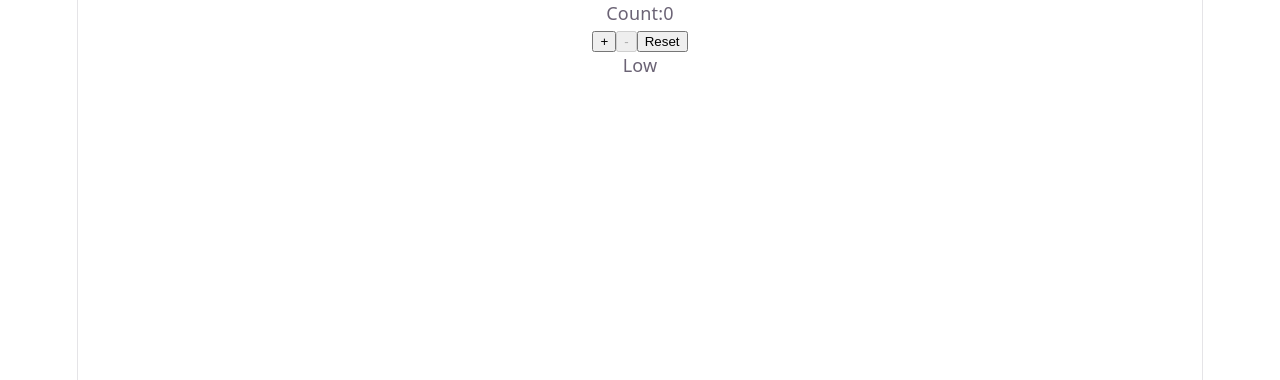
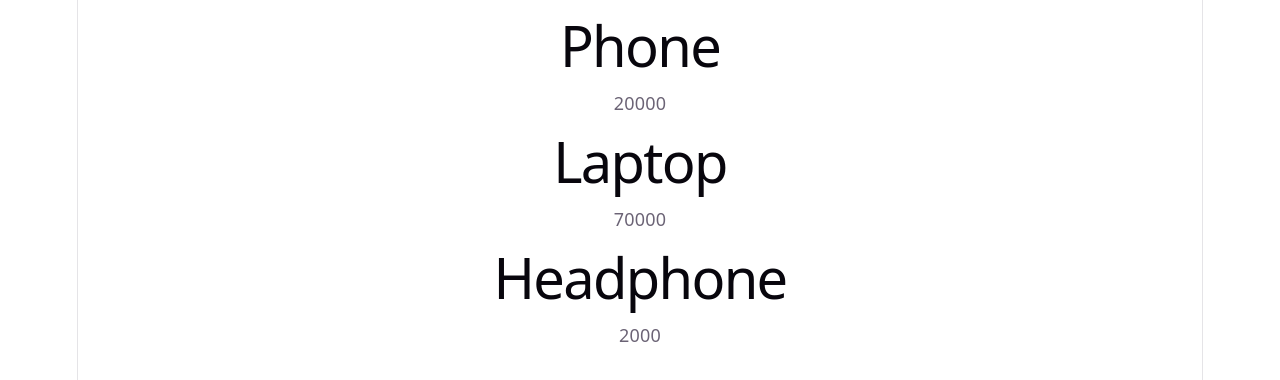
Before and after one commit to ybhavanareddy/react-learning-journey, a React (Vite) app in the folder phase-1-basics/: page / in a window 1280 px wide. Shown: the top 380 px of the page. Built offline with nearby package versions, Linux system fonts and the light colour scheme.

Commit message:
feat(day-03): render product list using map with unique keys

```diff
--- a/phase-1-basics/src/App.jsx
+++ b/phase-1-basics/src/App.jsx
@@ -1,10 +1,9 @@
-import React from 'react'
-import Counter from './day-02-state/Counter'
+import ProductList from "./day-03-lists/ProductList"
 function App() {
 
   return (
     <div>
-      <Counter/>
+      <ProductList/>
     </div>
   )
 }
--- a/phase-1-basics/src/day-01-components/ProductCard/ProductCard.jsx
+++ b/phase-1-basics/src/day-01-components/ProductCard/ProductCard.jsx
@@ -1,5 +1,4 @@
-import React from 'react'
-
+/*
 function ProductCard({product}) {
   return (
     <div>
@@ -12,3 +11,18 @@ function ProductCard({product}) {
 }
 
 export default ProductCard
+*/
+
+import React from 'react'
+
+function ProductCard({title,price}) {
+  return (
+    <div>
+        <h1>{title}</h1>
+        <p>{price}</p>
+    </div>
+  )
+}
+
+
+export default ProductCard
--- /dev/null
+++ b/phase-1-basics/src/day-03-lists/ProductList.jsx
@@ -0,0 +1,23 @@
+import React from 'react'
+import ProductCard from '../day-01-components/ProductCard/ProductCard'
+function ProductList() {
+    const products = [
+        {id:1, title:"Phone", price:20000},
+        {id:2, title:"Laptop", price:70000},
+        {id:3, title:"Headphone", price:2000},
+
+    ]
+
+    const filteredProducts = products.filter((product) => product.price > 1000)
+
+  return (
+    <div>
+        {filteredProducts.map((product) => (
+            <ProductCard  key={product.id} title={product.title} price = {product.price}/>
+        ))}
+
+    </div>
+  )
+}
+
+export default ProductList
```
